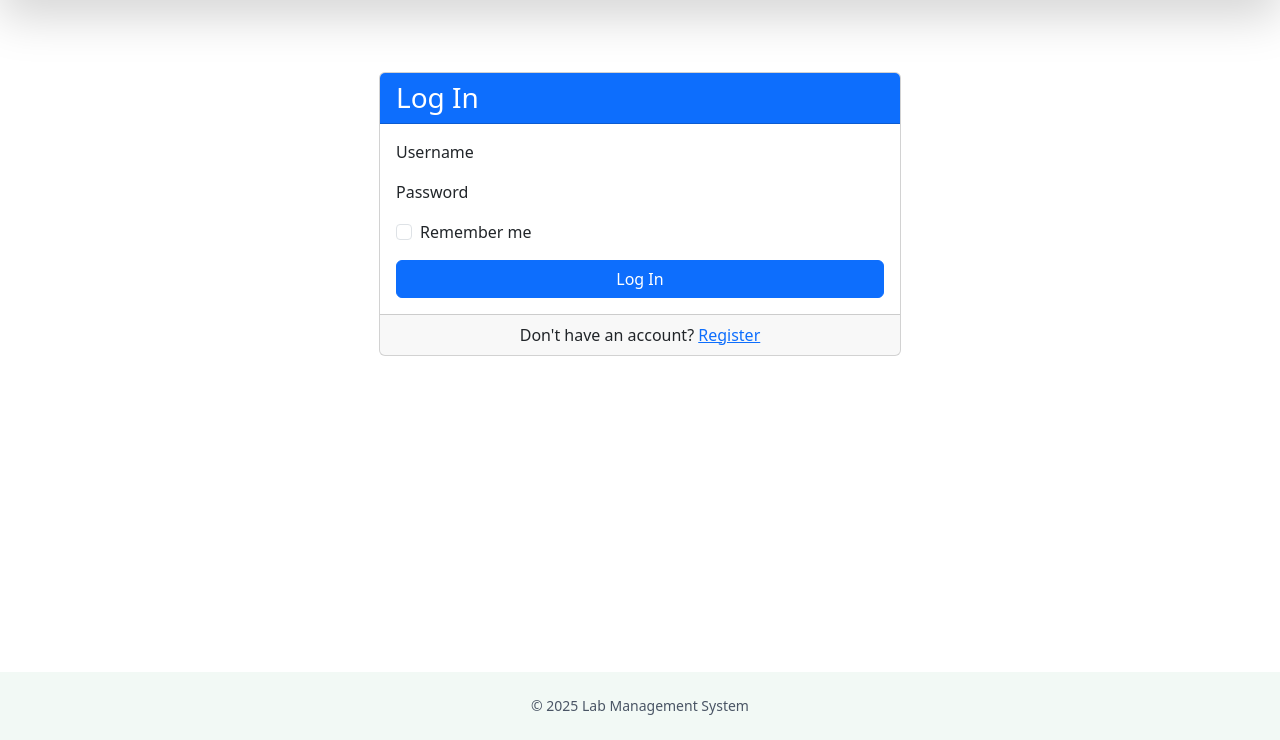
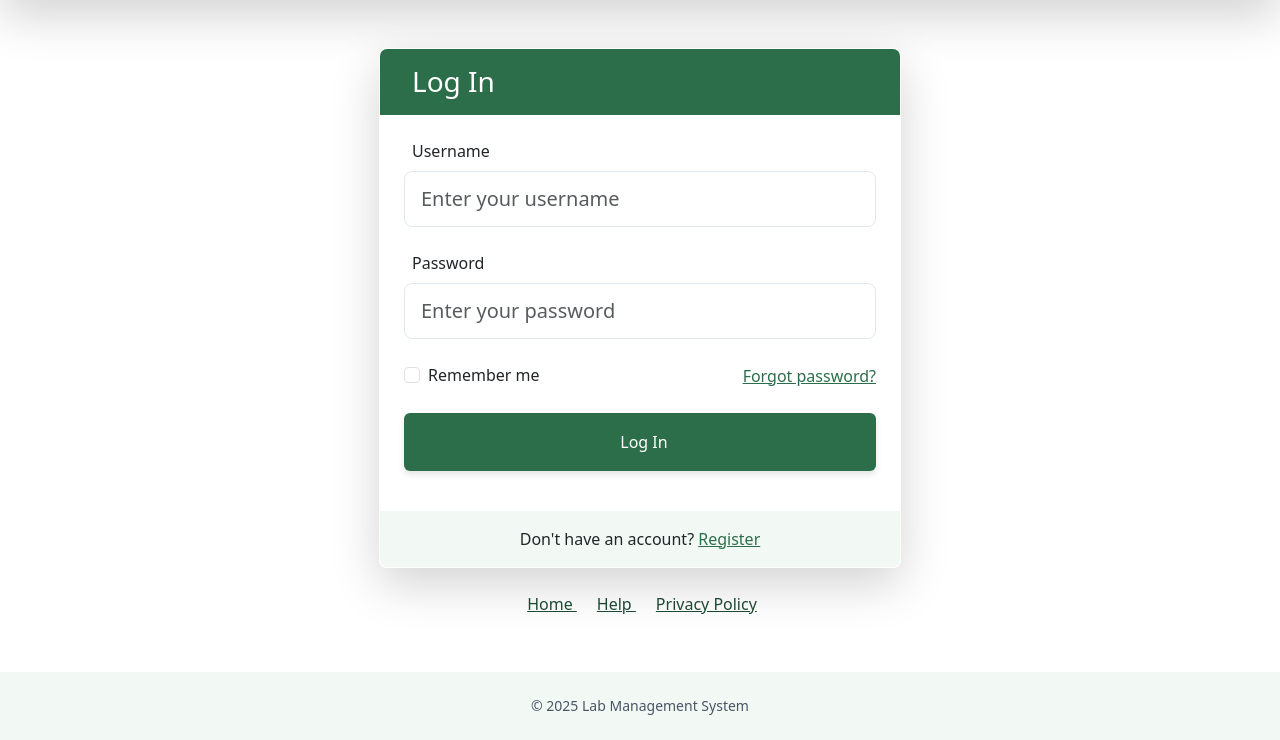
Before and after one commit to ayubsoft254/lab_mgmt_sys, a Django app: template templates/login.html in a window 1280 px wide. Shown: the part 60-800 px from the top of the page. Run offline with Django 5.2, Linux system fonts and the light colour scheme; the template is opened without the code that fills it, so the values that code supplies are empty.

Commit message:
feat: enhance login page with improved styling and layout

```diff
--- a/templates/login.html
+++ b/templates/login.html
@@ -1,32 +1,37 @@
 {% extends 'base.html' %}
 
-{% block title %}Login{% endblock %}
+{% block title %}Login - TTU Lab Management System{% endblock %}
 
 {% block content %}
-<div class="container mt-5">
+<div class="container py-4 animate-fade-in">
     <div class="row justify-content-center">
-        <div class="col-md-6">
-            <div class="card">
-                <div class="card-header bg-primary text-white">
-                    <h3 class="mb-0">Log In</h3>
+        <div class="col-md-8 col-lg-6">
+            <div class="glass-card border-ttu-green shadow-lg rounded-lg overflow-hidden">
+                <div class="card-header bg-ttu-green text-white py-3 px-4">
+                    <h3 class="mb-0 font-weight-bold">
+                        <i class="fas fa-sign-in-alt me-2"></i>
+                        Log In
+                    </h3>
                 </div>
-                <div class="card-body">
+                <div class="card-body p-4">
                     <form method="post">
                         {% csrf_token %}
 
                         {% if form.non_field_errors %}
-                            <div class="alert alert-danger">
+                            <div class="alert alert-danger mb-4">
                                 {% for error in form.non_field_errors %}
                                     {{ error }}
                                 {% endfor %}
                             </div>
                         {% endif %}
 
-                        <div class="form-group mb-3">
-                            <label for="{{ form.username.id_for_label }}">Username</label>
-                            {{ form.username }}
+                        <div class="form-group mb-4">
+                            <label for="{{ form.username.id_for_label }}" class="form-label">
+                                <i class="fas fa-user me-2 text-ttu-green"></i>Username
+                            </label>
+                            <input type="text" name="{{ form.username.name }}" id="{{ form.username.id_for_label }}" class="form-control form-control-lg rounded-lg" placeholder="Enter your username" required>
                             {% if form.username.errors %}
-                                <div class="text-danger">
+                                <div class="text-danger mt-1">
                                     {% for error in form.username.errors %}
                                         {{ error }}
                                     {% endfor %}
@@ -34,11 +39,13 @@
                             {% endif %}
                         </div>
 
-                        <div class="form-group mb-3">
-                            <label for="{{ form.password.id_for_label }}">Password</label>
-                            {{ form.password }}
+                        <div class="form-group mb-4">
+                            <label for="{{ form.password.id_for_label }}" class="form-label">
+                                <i class="fas fa-lock me-2 text-ttu-green"></i>Password
+                            </label>
+                            <input type="password" name="{{ form.password.name }}" id="{{ form.password.id_for_label }}" class="form-control form-control-lg rounded-lg" placeholder="Enter your password" required>
                             {% if form.password.errors %}
-                                <div class="text-danger">
+                                <div class="text-danger mt-1">
                                     {% for error in form.password.errors %}
                                         {{ error }}
                                     {% endfor %}
@@ -46,23 +53,64 @@
                             {% endif %}
                         </div>
 
-                        <div class="form-group mb-3">
+                        <div class="d-flex justify-content-between align-items-center mb-4">
                             <div class="form-check">
                                 <input class="form-check-input" type="checkbox" id="remember-me" name="remember">
                                 <label class="form-check-label" for="remember-me">
                                     Remember me
                                 </label>
                             </div>
+                            <a href="#" class="text-ttu-green">Forgot password?</a>
                         </div>
 
-                        <button type="submit" class="btn btn-primary btn-block w-100">Log In</button>
+                        <button type="submit" class="btn btn-ttu w-100 py-3 mb-3">
+                            <i class="fas fa-sign-in-alt me-2"></i>Log In
+                        </button>
                     </form>
                 </div>
-                <div class="card-footer text-center">
-                    <p class="mb-0">Don't have an account? <a href="{% url 'register' %}">Register</a></p>
+                <div class="card-footer bg-ttu-light text-center py-3">
+                    <p class="mb-0">Don't have an account? <a href="{% url 'register' %}" class="text-ttu-green font-weight-bold">Register</a></p>
                 </div>
+            </div>
+
+            <!-- Quick links -->
+            <div class="text-center mt-4">
+                <a href="{% url 'home' %}" class="text-ttu-dark me-3">
+                    <i class="fas fa-home me-1"></i>Home
+                </a>
+                <a href="#" class="text-ttu-dark me-3">
+                    <i class="fas fa-question-circle me-1"></i>Help
+                </a>
+                <a href="#" class="text-ttu-dark">
+                    <i class="fas fa-shield-alt me-1"></i>Privacy Policy
+                </a>
             </div>
         </div>
     </div>
 </div>
+
+<style>
+    /* Custom login page styles */
+    .card {
+        border: none;
+        transition: transform 0.3s;
+    }
+
+    .form-control {
+        border: 1px solid #e2e8f0;
+        padding: 0.75rem 1rem;
+    }
+
+    .form-control:focus {
+        border-color: var(--ttu-green);
+        box-shadow: 0 0 0 0.2rem rgba(44, 110, 73, 0.25);
+    }
+
+    @media (max-width: 576px) {
+        .container {
+            padding-left: 1.5rem;
+            padding-right: 1.5rem;
+        }
+    }
+</style>
 {% endblock %}
```
